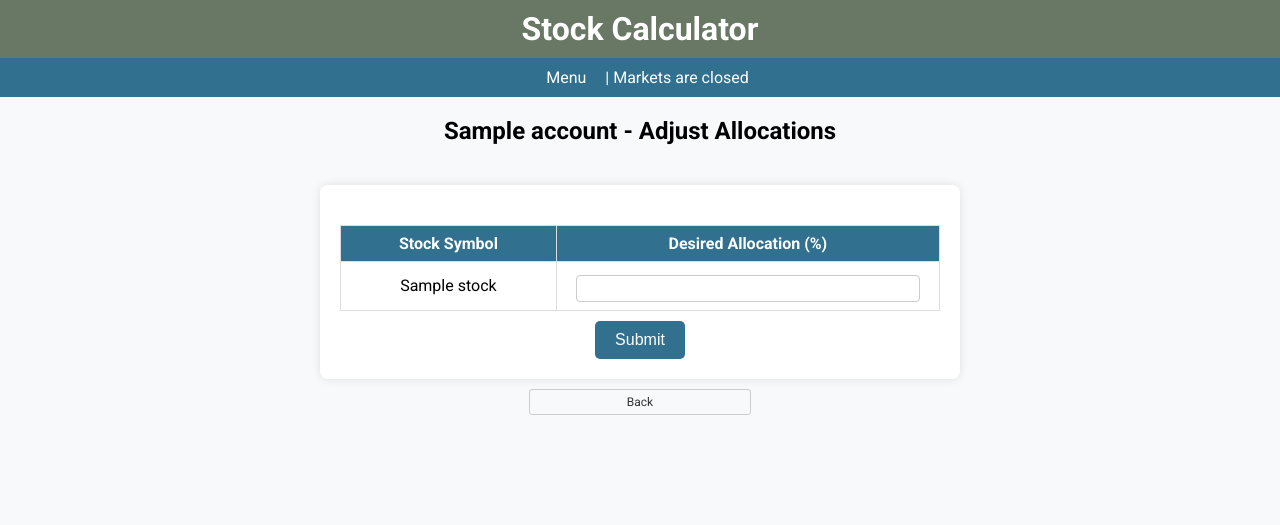
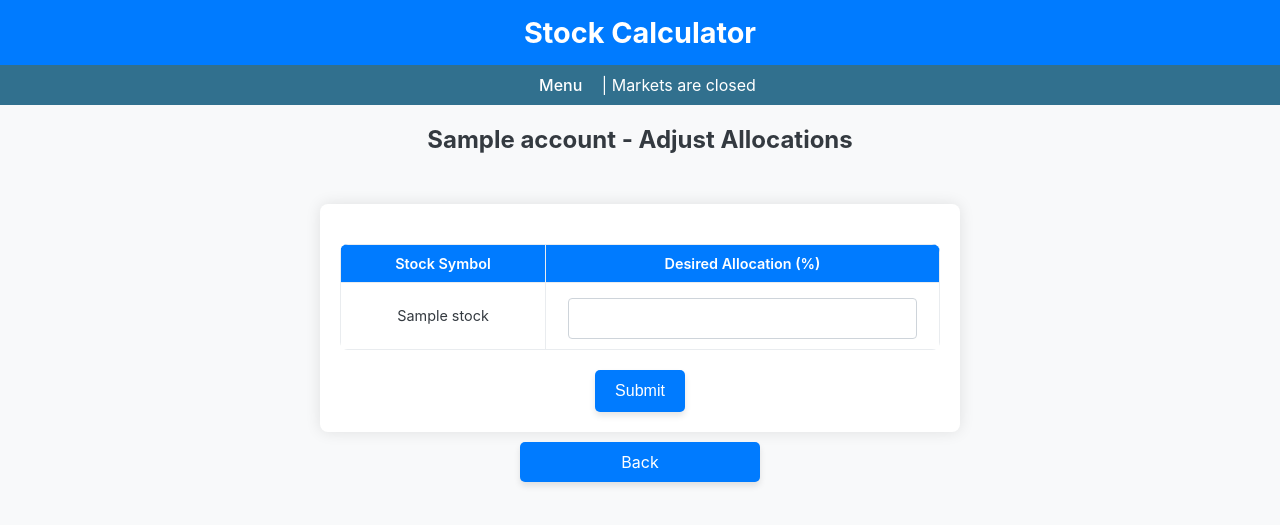
Before and after one commit to chrisgig23/stock-calc, a Python web app: template flask_app/templates/adjust_allocation.html in a window 1280 px wide. Shown: the top 525 px of the page. Run offline with Jinja, Linux system fonts and the light colour scheme; the template is opened without the code that fills it: most values are stand-ins (such as "Sample title", 1, 10 or a date in 2020).

Commit message:
Updated styles

```diff
--- a/flask_app/static/styles.css
+++ b/flask_app/static/styles.css
@@ -1,9 +1,10 @@
 /* Base Styles */
 body {
-    font-family: 'Roboto', sans-serif;
-    background-color: #F7F9FB;
+    font-family: 'Inter', sans-serif;
+    background-color: #F8F9FA;
     margin: 0;
     padding: 0;
+    color: #343A40;
     display: flex;
     flex-direction: column;
     align-items: center;
@@ -11,19 +12,22 @@ body {
 
 header {
     width: 100%;
-    background-color: #687864;
+    background-color: #007BFF;
     color: white;
-    padding: 10px 0;
+    padding: 15px 0;
     text-align: center;
+    box-shadow: 0 4px 8px rgba(0, 0, 0, 0.1);
 }
 
 header h1 {
     margin: 0;
     font-weight: 700;
+    font-size: 1.8em;
 }
 
 nav {
     width: 100%;
+    background-color: #343A40;
     color: white;
     text-align: center;
     padding: 10px 0;
@@ -33,45 +37,43 @@ nav a {
     color: white;
     text-decoration: none;
     margin: 0 15px;
-    font-weight: 400;
+    font-weight: 500;
+    font-size: 1em;
+    transition: color 0.3s ease;
 }
 
 nav a:hover {
-    text-decoration: underline;
+    color: #FFC107;
 }
 
 /* Button Styles */
-.button-container {
-    display: flex;
-    flex-direction: column;
-    align-items: center;
-    margin-top: 20px;
-}
-
 .button {
     display: block;
     width: 200px;
     padding: 10px 20px;
     margin: 10px 0;
-    background-color: #31708E;
+    background-color: #007BFF;
     color: white;
     text-align: center;
     text-decoration: none;
     border-radius: 5px;
     font-size: 16px;
+    box-shadow: 0 4px 6px rgba(0, 0, 0, 0.1);
+    transition: background-color 0.3s ease, transform 0.3s ease;
 }
 
 .button:hover {
-    background-color: #5085A5;
+    background-color: #0056b3;
+    transform: translateY(-2px);
 }
 
 .button.highlight {
-    background-color: #14A76C;
+    background-color: #28A745;
     font-weight: bold;
 }
 
 .button.highlight:hover {
-    background-color: #5085A5;
+    background-color: #218838;
 }
 
 /* Form Styles */
@@ -79,8 +81,8 @@ form {
     background-color: #ffffff;
     padding: 20px;
     border-radius: 8px;
-    box-shadow: 0 0 10px rgba(0, 0, 0, 0.1);
-    margin-top: 20px;
+    box-shadow: 0 0 15px rgba(0, 0, 0, 0.1);
+    margin-top: 30px;
     width: 100%;
     max-width: 600px;
     display: flex;
@@ -88,42 +90,47 @@ form {
 }
 
 input[type="submit"] {
-    background-color: #31708E;
+    background-color: #007BFF;
     color: white;
     border: none;
-    padding: 10px 20px;
+    padding: 12px 20px;
     text-align: center;
-    display: inline-block;
     font-size: 16px;
-    margin-top: 10px;
+    margin-top: 20px;
     cursor: pointer;
     border-radius: 5px;
     align-self: center;
+    box-shadow: 0 4px 6px rgba(0, 0, 0, 0.1);
+    transition: background-color 0.3s ease;
 }
 
 input[type="submit"]:hover {
-    background-color: #5085A5;
+    background-color: #0056b3;
 }
 
 label {
     margin-top: 10px;
-    font-weight: bold;
+    font-weight: 600;
+    font-size: 0.9em;
+    color: #495057;
 }
 
 input[type="text"],
 input[type="number"],
 input[type="password"] {
-    padding: 10px;
-    border: 1px solid #ccc;
+    padding: 12px;
+    border: 1px solid #CED4DA;
     border-radius: 4px;
     margin-top: 5px;
-    width: calc(100% - 22px); /* Ensure it fits within the container */
+    width: calc(100% - 24px);
     box-sizing: border-box;
+    transition: border-color 0.3s ease;
 }
 
-option[disabled] {
-    font-style: italic;
-    color: #888;
+input[type="text"]:focus,
+input[type="number"]:focus,
+input[type="password"]:focus {
+    border-color: #007BFF;
 }
 
 /* Table Styles */
@@ -131,37 +138,35 @@ option[disabled] {
     width: 100%;
     margin-top: 20px;
     border-collapse: collapse;
+    border-radius: 8px;
+    overflow: hidden;
 }
 
-.allocation-table th, .allocation-table td, th, td {
-    border: 1px solid #ddd;
-    padding: 8px;
+.allocation-table th, .allocation-table td {
+    border: 1px solid #E9ECEF;
+    padding: 10px;
     text-align: center;
     vertical-align: middle;
+    font-size: 0.9em;
 }
 
 .allocation-table th {
-    background-color: #31708E;
+    background-color: #007BFF;
     color: white;
+    font-weight: 600;
 }
 
-.allocation-table tr:nth-child(even), tr:nth-child(even) {
-    background-color: #F7F9FB;
+.allocation-table tr:nth-child(even) {
+    background-color: #F1F3F5;
 }
 
-.allocation-table tr:hover, tr:hover {
-    background-color: #ddd;
-}
-
-input[type="number"] {
-    max-width: 100%; /* Ensure responsiveness */
-    padding: 5px;
-    box-sizing: border-box;
+.allocation-table tr:hover {
+    background-color: #DEE2E6;
 }
 
 /* Login Form Styles */
 .login-container {
-    margin-top: 100px;
+    margin-top: 120px;
     display: flex;
     flex-direction: column;
     align-items: center;
@@ -175,64 +180,18 @@ input[type="number"] {
 }
 
 .login-container h2 {
-    color: #687864;
+    color: #495057;
     margin-bottom: 20px;
-}
-
-.login-container input[type="text"],
-.login-container input[type="password"] {
-    width: 100%;
-    padding: 10px;
-    margin: 10px 0;
-    border: 1px solid #ccc;
-    border-radius: 4px;
-}
-
-.login-container input[type="submit"] {
-    width: 100%;
-    padding: 10px;
-    margin: 10px 0;
-}
-
-.flashes {
-    list-style-type: none;
-    padding: 0;
-    margin: 10px 0;
-}
-
-.flashes li {
-    padding: 10px;
-    margin-bottom: 10px;
-    border-radius: 5px;
+    font-size: 1.5em;
+    font-weight: 700;
 }
 
 .flashes li.error {
-    background-color: #f2dede;
-    color: #a94442;
+    background-color: #F8D7DA;
+    color: #721C24;
 }
 
 .flashes li.success {
-    background-color: #dff0d8;
-    color: #3c763d;
+    background-color: #D4EDDA;
+    color: #155724;
 }
-
-.back-button-container {
-    margin-bottom: 10px;
-    text-align: left;
-    display: flex;
-    justify-content: flex-start; /* Ensure the button is aligned to the left */
-}
-
-.back-button {
-    font-size: 12px;
-    padding: 5px 10px;
-    background-color: #F7F9FB;
-    border: 1px solid #ccc;
-    border-radius: 3px;
-    text-decoration: none;
-    color: #333;
-}
-
-.back-button:hover {
-    background-color: #e0e0e0;
-}
```
Also changed, not shown: 1 other file.
